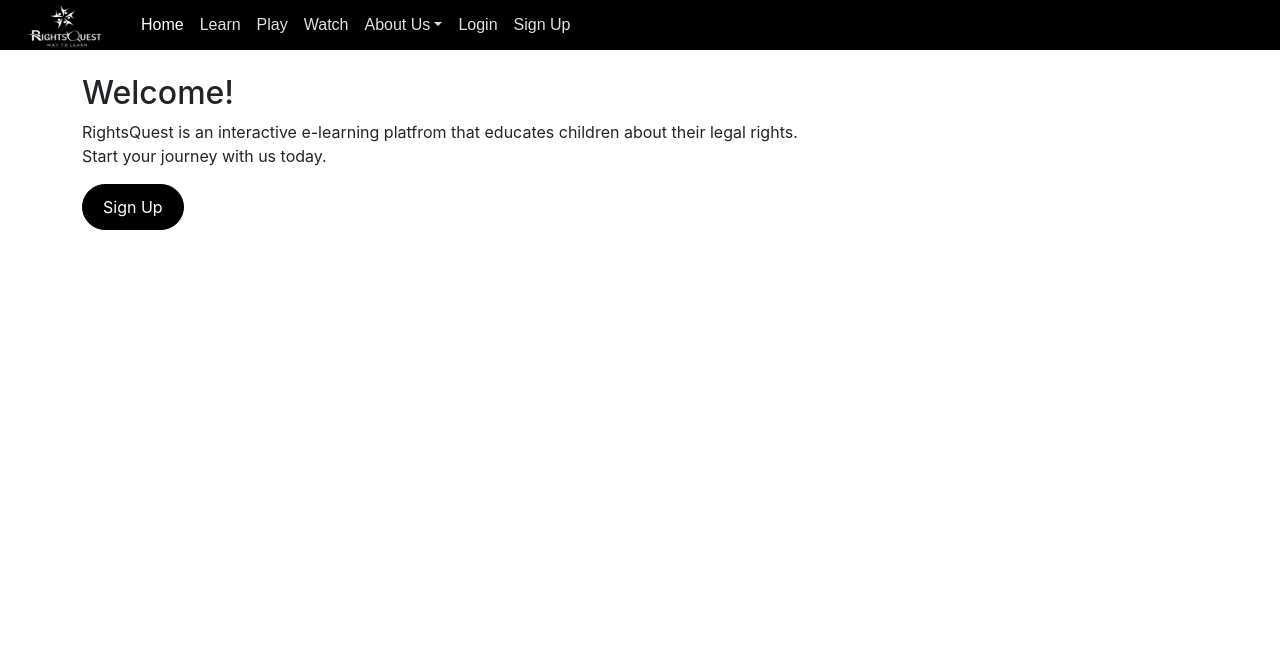
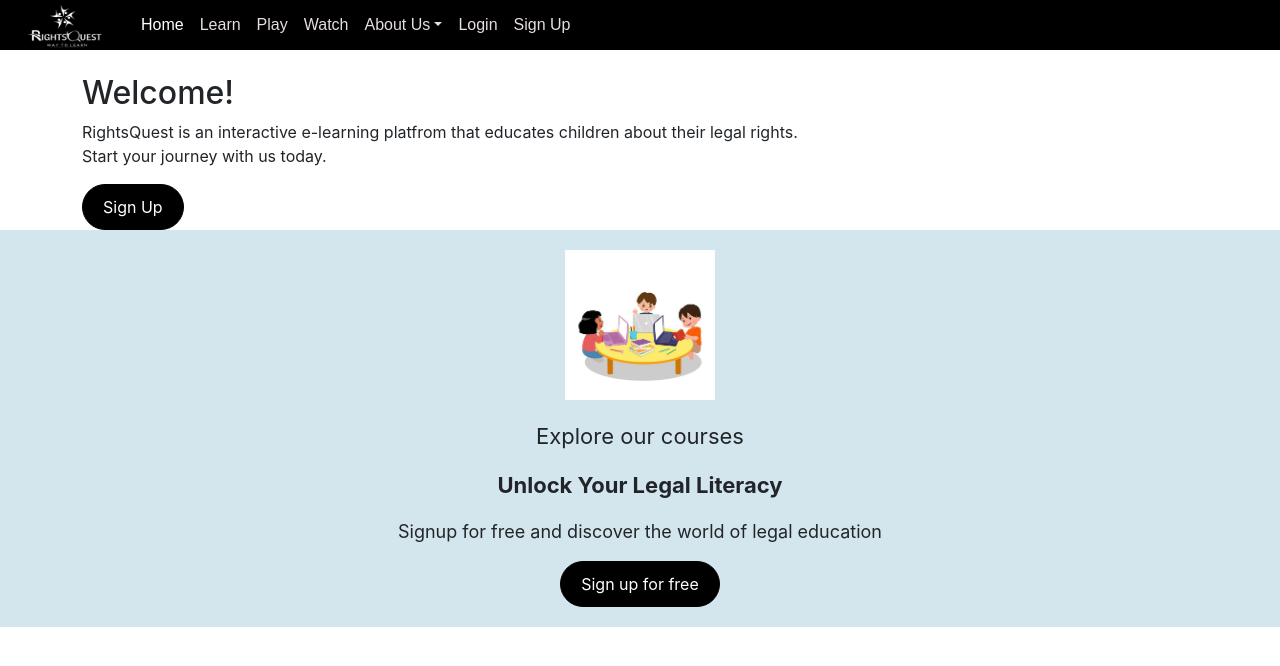
Before and after one commit to universestar2023/RQpro, a React (Create React App) app in the folder client/: page / in a window 1280 px wide. Shown: the top 666 px of the page. Built offline with nearby package versions, Linux system fonts and the light colour scheme.

Commit message:
free sign up added

```diff
--- a/client/src/App.js
+++ b/client/src/App.js
@@ -1,12 +1,14 @@
 import './App.css';
 import Navbar from './components/header/navbar';
 import Section from './components/section1';
+import FreeSignUp from './components/freeSignUp';
 
 function App() {
   return (
   <>
    <Navbar/>
     <Section/>
+    <FreeSignUp/>
   </>
   );
 }
--- /dev/null
+++ b/client/src/components/freeSignUp.css
@@ -0,0 +1,59 @@
+.signup-container {
+  display: flex;
+  flex-direction: column;
+  align-items: center;
+  justify-content: center;
+  background-color: rgb(212, 230, 237);
+  padding: 20px;
+}
+
+.image-container img {
+  width: 150px; /* Adjust according to your image size */
+  height: auto;
+  margin-bottom: 20px;
+}
+
+.text-container {
+  text-align: center;
+}
+
+.title {
+  font-size: 22px;
+}
+
+.bold-text {
+  font-weight: bold;
+  font-size: 22px;
+}
+
+.small-text {
+  font-size: 18px;
+  margin-top: 10px;
+}
+
+/* Custom Button Styles */
+button {
+    display: inline-block;
+    padding: 10px 20px;
+    border-radius: 25px;
+    border: 1px solid black; /* Green border */
+    background-color: black; /* Green background */
+    color: white; /* White text color */
+    text-align: center;
+    text-decoration: none;
+    font-size: 16px;
+    cursor: pointer;
+    transition: background-color 0.3s, color 0.3s, border-color 0.3s;
+  }
+
+  /* Hover effect */
+  button:hover {
+    background-color: #45a049; /* Darker green */
+    border-color: #45a049; /* Darker green */
+  }
+
+  /* Active effect */
+  button2:active {
+    background-color: #3e8e41; /* Even darker green */
+    border-color: #3e8e41; /* Even darker green */
+  }
--- /dev/null
+++ b/client/src/components/freeSignUp.js
@@ -0,0 +1,21 @@
+import React from 'react';
+import './freeSignUp.css';
+import img1 from "./img1.jpg";
+
+const FreeSignUp = () => {
+  return (
+    <div className="signup-container">
+      <div className="image-container">
+        <img src={img1} alt="Child" />
+      </div>
+      <div className="text-container">
+        <p className="title">Explore our courses</p>
+        <p className="bold-text">Unlock Your Legal Literacy</p>
+        <p className="small-text">Signup for free and discover the world of legal education</p>
+        <button>Sign up for free</button>
+      </div>
+    </div>
+  );
+};
+
+export default FreeSignUp;
```
Also changed, not shown: client/src/components/img1.jpg (added).
